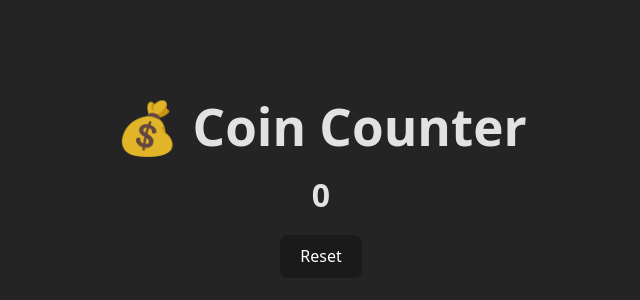
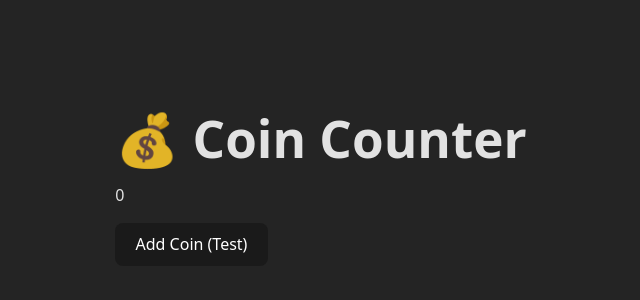
Before and after one commit to ishy0701/coin-dashboard-proj, a React (Vite) app: page / in a window 1280 px wide. Shown: the part 212-512 px from the top of the page, without its empty margins (319-959 px from the left). Built offline with nearby package versions, Linux system fonts and the light colour scheme; no server answers.

Commit message:
initial commit

```diff
--- a/src/App.jsx
+++ b/src/App.jsx
@@ -1,54 +1,39 @@
-"use client";
-import { useState, useEffect } from "react";
-import "./index.css"; // <-- make sure it's imported
+import { useEffect, useState } from "react";
 
-export default function Home() {
-  const [coinCount, setCoinCount] = useState(0);
-  const [isLoading, setIsLoading] = useState(true);
+function App() {
+  const [total, setTotal] = useState(0);
 
-  const fetchCoins = async () => {
-    try {
-      const res = await fetch("/api/data", { cache: "no-store" });
-      const data = await res.json();
-      setCoinCount(data.coinCount);
-    } catch (err) {
-      console.error("Fetch error:", err);
-    } finally {
-      setIsLoading(false);
-    }
-  };
-
-  const resetCoins = async () => {
-    setIsLoading(true);
-    try {
-      await fetch("/api/data", { method: "DELETE" });
-      setCoinCount(0);
-    } catch (err) {
-      console.error("Reset error:", err);
-    } finally {
-      setIsLoading(false);
-    }
+  const fetchTotal = async () => {
+    const res = await fetch("/api/coins"); // Calls Vercel API
+    const data = await res.json();
+    setTotal(data.total);
   };
 
   useEffect(() => {
-    fetchCoins();
-    const interval = setInterval(fetchCoins, 2000);
+    fetchTotal();
+    const interval = setInterval(fetchTotal, 2000); // refresh every 2s
     return () => clearInterval(interval);
   }, []);
 
   return (
-    <div className="container">
-      <h1>💰 Coin Counter</h1>
-
-      {isLoading ? (
-        <p className="counter-value">...</p>
-      ) : (
-        <p className="counter-value">{coinCount}</p>
-      )}
-
-      <button onClick={resetCoins} disabled={isLoading}>
-        {isLoading ? "Processing..." : "Reset"}
+    <div className="p-6">
+      <h1 className="text-3xl font-bold">💰 Coin Counter</h1>
+      <p className="text-2xl mt-4">{total}</p>
+      <button
+        className="mt-4 px-4 py-2 bg-red-500 text-white rounded"
+        onClick={async () => {
+          await fetch("/api/coins", {
+            method: "POST",
+            headers: { "Content-Type": "application/json" },
+            body: JSON.stringify({ value: 1 })
+          });
+          fetchTotal();
+        }}
+      >
+        Add Coin (Test)
       </button>
     </div>
   );
 }
+
+export default App;
```
